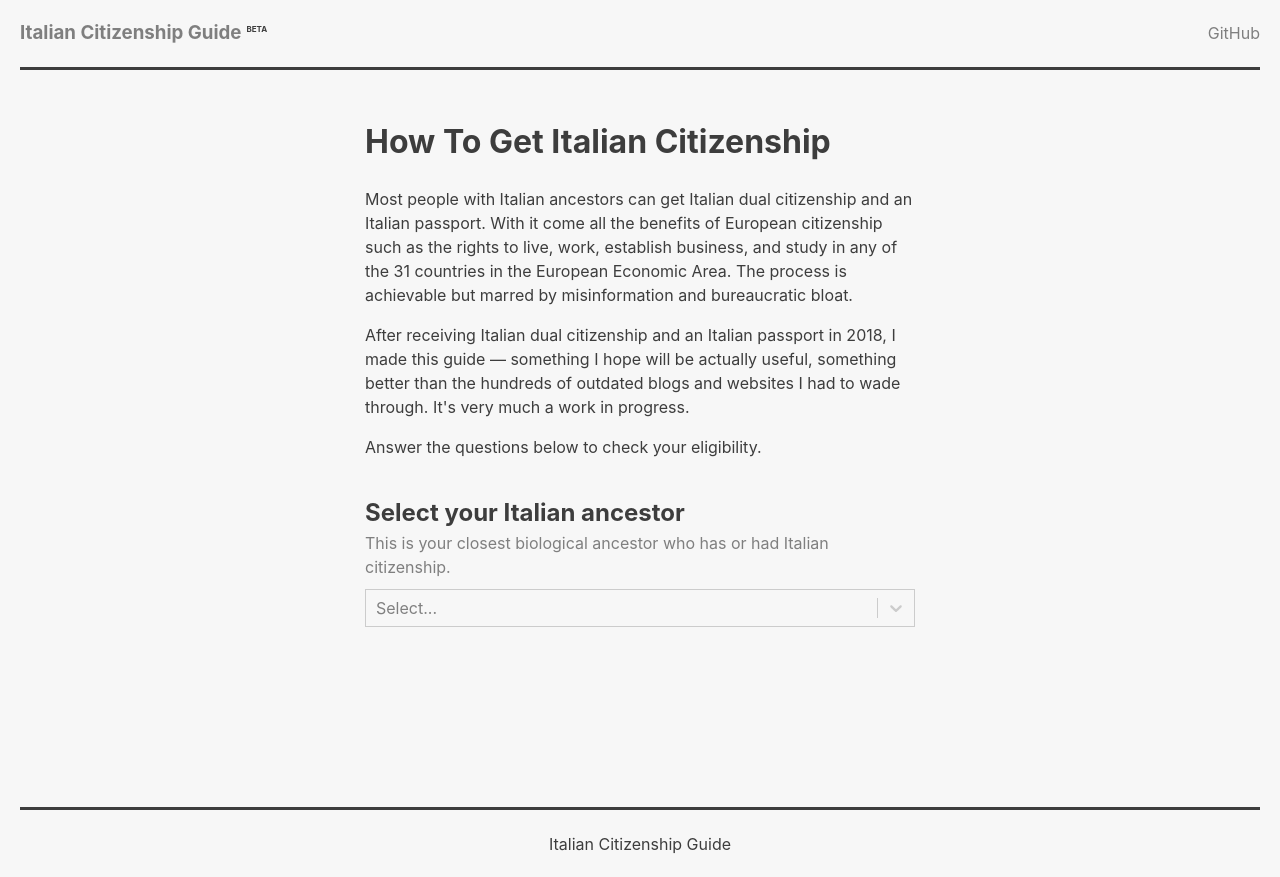
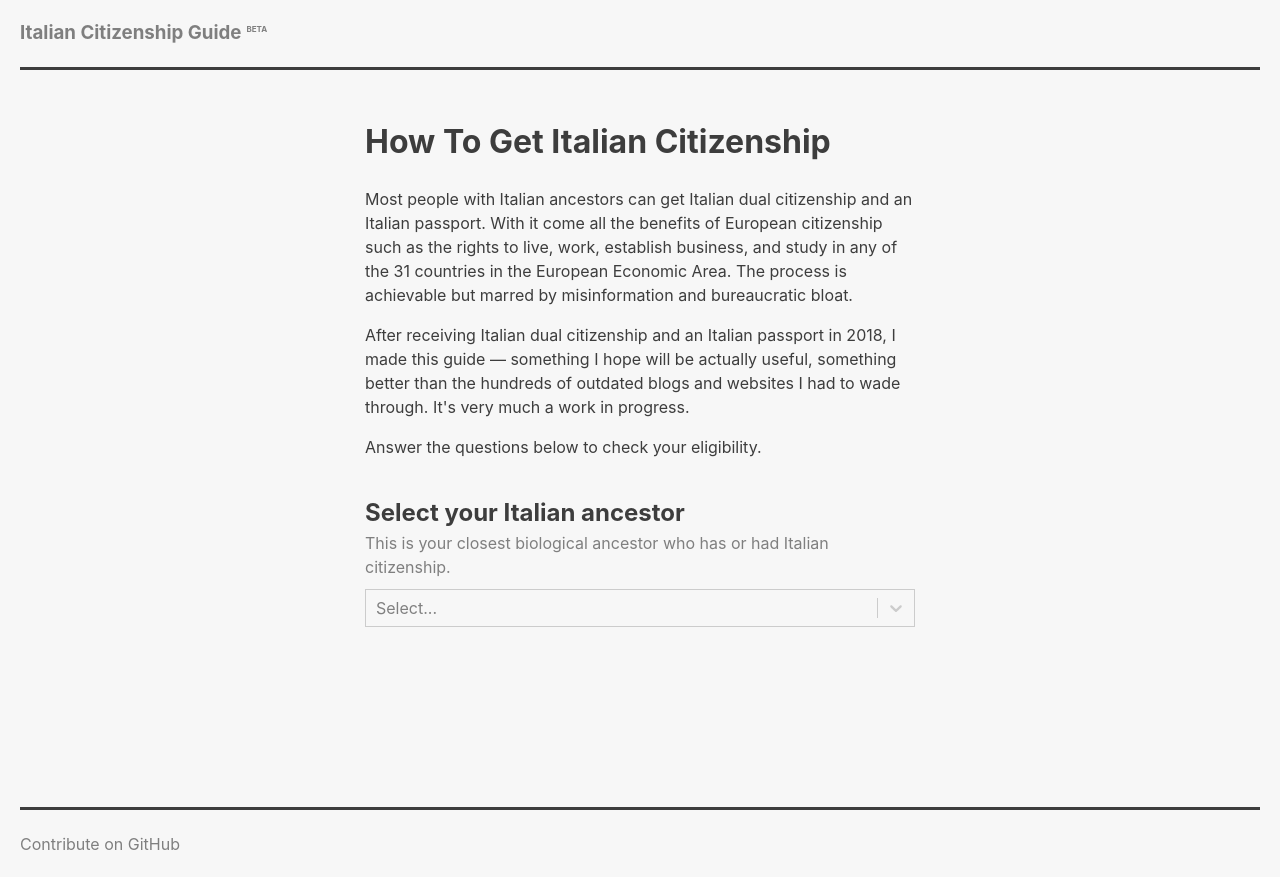
Before and after one commit to pscroce/italian-citizenship-guide, a React (Create React App) app: page / in a window 1280 px wide. Built offline with nearby package versions, Linux system fonts and the light colour scheme.

Commit message:
feat: move GitHub link to footer and move Footer to its own component

```diff
--- a/src/App.css
+++ b/src/App.css
@@ -43,20 +43,30 @@ h1, h2, h3 {
   display: flex;
   align-items: center;
 }
-nav.primary-nav {
+nav.primary-nav, nav.footer-nav {
   display: flex;
   align-items: center;
   justify-content: space-between;
   width: 100%;
 }
-nav.primary-nav .nav-right a {
-  margin-left: 10px;
+nav.primary-nav a, nav.footer-nav a {
   display: inline-block;
   border-bottom: none;
 }
+nav.primary-nav .nav-right a, nav.footer-nav .nav-right a {
+  margin-left: 10px;
+}
 @media (min-width: 768px) {
-  nav.primary-nav .nav-right a {
+  nav.primary-nav .nav-right a, nav.footer-nav .nav-right a{
     margin-left: 20px;
+  }
+}
+nav.primary-nav .nav-left a, nav.footer-nav .nav-left a {
+  margin-right: 10px;
+}
+@media (min-width: 768px) {
+  nav.primary-nav .nav-left a, nav.footer-nav .nav-left a{
+    margin-right: 20px;
   }
 }
 body {
@@ -112,7 +122,6 @@ a.button:hover {
 button.-small, a.button.-small {
   padding: 10px 15px;
   transition: all 0.2s ease;
-
 }
 button.-large, a.button.-large {
   width: 550px;
@@ -176,7 +185,11 @@ form {
     margin: 0;
   }
 }
-
+sup {
+  font-size: .5rem;
+  margin-left: 5px;
+  color: var(--lightGray);
+}
 /* .guide__wrapper {
   overflow:hidden;
   transition:transform 0.3s ease-out;
@@ -201,16 +214,7 @@ form {
 } */
 
 
-
-sup {
-  font-size: .5rem;
-  margin-left: 5px;
-}
-
-
-/* other forms */
-
-/* Forms */
+/* Other (currently unused) Forms */
 ::placeholder, label {
   color: var(--textColor);
 }
--- /dev/null
+++ b/src/components/layout/Footer.js
@@ -0,0 +1,13 @@
+import React from 'react';
+
+function Footer() {
+  return (
+    <footer>
+      <nav className="footer-nav">
+        <a href="https://github.com/pscroce/italian-citizenship-guide" target="_blank" rel="noopener noreferrer">Contribute on GitHub</a>
+      </nav>
+    </footer>
+  )
+}
+
+export default Footer;
--- a/src/components/layout/Header.js
+++ b/src/components/layout/Header.js
@@ -7,7 +7,7 @@ function Header() {
       <nav className="primary-nav">
         <h3><Link to="/">Italian Citizenship Guide</Link><sup>BETA</sup></h3>
         <div className="nav-right">
-          <a href="https://github.com/pscroce/italian-citizenship-guide" target="_blank" rel="noopener noreferrer">GitHub</a>
+
         </div>
       </nav>
     </header>
--- a/src/components/pages/Home.js
+++ b/src/components/pages/Home.js
@@ -1,6 +1,7 @@
 import React from 'react';
 
 import Header from '../layout/Header';
+import Footer from '../layout/Footer';
 import Form from '../layout/Form';
 import SectionNarrow from '../layout/SectionNarrow';
 import '../../../src/App.css';
@@ -17,9 +18,8 @@ function Home() {
         </SectionNarrow>
 
       </div>
+      <Footer></Footer>
 
-
-      <footer>Italian Citizenship Guide</footer>
     </div>
   )
 }
```
